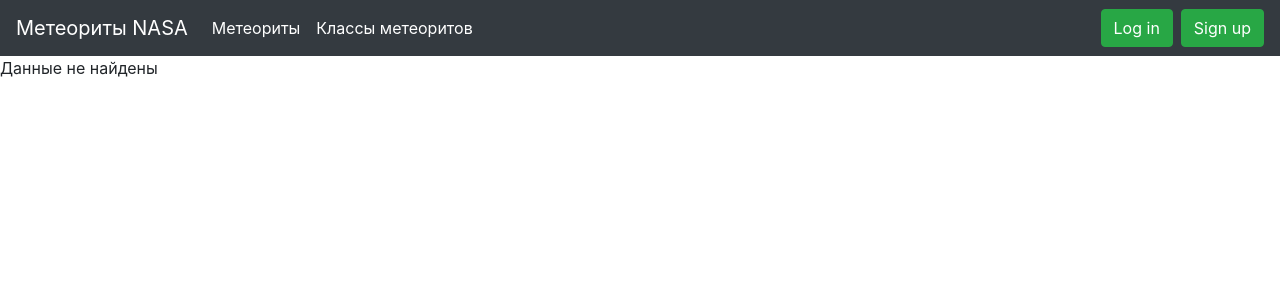
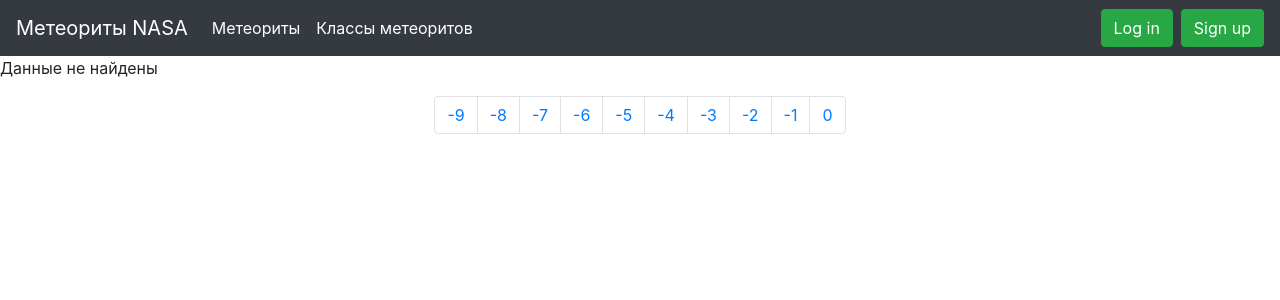
Before and after one commit to Karom45/NASAmet, a Django app: page /meteorites/meteorites_list in a window 1280 px wide. Shown: the top 300 px of the page. Run offline with Django 3.2, Linux system fonts and the light colour scheme; data that the repository does not hold is empty; some libraries are stand-ins or nearby versions.

Commit message:
pagination

```diff
--- a/NASAmet/apps/meteorites/urls.py
+++ b/NASAmet/apps/meteorites/urls.py
@@ -1,5 +1,5 @@
 from NASAmet.apps.accounts.views import redirect_view
-from django.urls import path, include
+from django.urls import path, re_path, include
 from . import views
 
 
@@ -8,6 +8,7 @@ urlpatterns = [
     path('', redirect_view, name='index'),
     path('meteorites_list/<int:meteor_id>', views.detail_met, name='detail_met'),
     path('meteorites_list', views.meteorites_list, name='meteorites_list'),
+    re_path(r'meteorites_list/(?P<page>[0-9]{1,})$', views.meteorites_list),
     path('classes_list', views.classes_list, name='classes_list'),
     path('classes_list/<int:classes_id>', views.detail_class, name='detail_class'),
     path('classes_list/<int:classes_id>/change_class', views.change_class, name='change_class'),
--- a/NASAmet/apps/meteorites/views.py
+++ b/NASAmet/apps/meteorites/views.py
@@ -11,8 +11,27 @@ def index(request):
 
 
 def meteorites_list(request):
-    meteor_list = Meteorite.objects.order_by('name')[:20]
-    return render(request, 'meteorites/list_meteorites.html', {'meteorites_list': meteor_list})
+    currentPage = 0
+    if request.GET.get('page'):
+        currentPage = int(request.GET.get('page')) - 1
+
+    ITEMS_PER_PAGE = 20
+    meteor_list = Meteorite.objects.order_by('name')[ITEMS_PER_PAGE*currentPage:ITEMS_PER_PAGE*currentPage+ITEMS_PER_PAGE]
+    pageCount = round(Meteorite.objects.all().count()/ITEMS_PER_PAGE + 0.5)
+    pages = []
+    if currentPage != 0:
+        pages.append({'name': 'Предыдущая', 'page': currentPage})
+    for i in range((pageCount - 10 if currentPage + 10 > pageCount else currentPage), (pageCount if currentPage + 10 > pageCount else currentPage + 10)):
+        if i > pageCount:
+            break
+        pages.append(
+            {'name': str(i + 1), 'page': i + 1, 'class': "active" if i == currentPage else ""})
+    if currentPage + 2 <= pageCount:
+        pages.append({'name': 'Следующая', 'page': currentPage + 2})
+
+
+    return render(request, 'meteorites/list_meteorites.html',
+                  {'meteorites_list': meteor_list, 'page_count': pageCount, 'current_page': currentPage + 1, 'pages': pages})
 
 
 def detail_met(request, meteor_id):
@@ -82,10 +101,6 @@ def change_meteorite(request ,meteor_id):
         meteor.reclat=request.POST['reclat']
         meteor.reclong=request.POST['reclong']
         meteor.save()
-        # return render(request, 'meteorites/change_meteorite.html', {'meteor': meteor, 'class_names': class_names,
-        #                                                             'mass': int(meteor.mass),
-        #                                                             'reclat': str(meteor.reclat),
-        #                                                             'reclong': str(meteor.reclong)})
         return HttpResponseRedirect(reverse('meteorites:detail_met' , args=(meteor.meteorite_id,)))
     return render(request, 'meteorites/change_meteorite.html',{'meteor': meteor,'class_names': class_names,
                                                                'mass': int(meteor.mass) , 'reclat' : str(meteor.reclat),'reclong' : str(meteor.reclong)})
--- a/NASAmet/templates/meteorites/list_meteorites.html
+++ b/NASAmet/templates/meteorites/list_meteorites.html
@@ -12,7 +12,17 @@
         Данные не найдены
 </ul>
     {% endif %}
+<nav class="d-flex justify-content-center my-3" aria-label="Page navigation example">
+    {% if pages %}
+  <ul class="pagination">
+      {% for page in pages %}
+    <li class="page-item {{page.class}}"><a class="page-link" href="{% url 'meteorites:meteorites_list' %}?page={{page.page}}">{{page.name}}</a></li>
+      {% endfor %}
+  </ul>
+    {% endif %}
+</nav>
 {% if user.is_authenticated %}
 <a class="btn btn-success" href="{% url 'meteorites:add_meteorite' %}" role="button">Добавить</a>
 {% endif %}
+
 {% endblock %}
```
